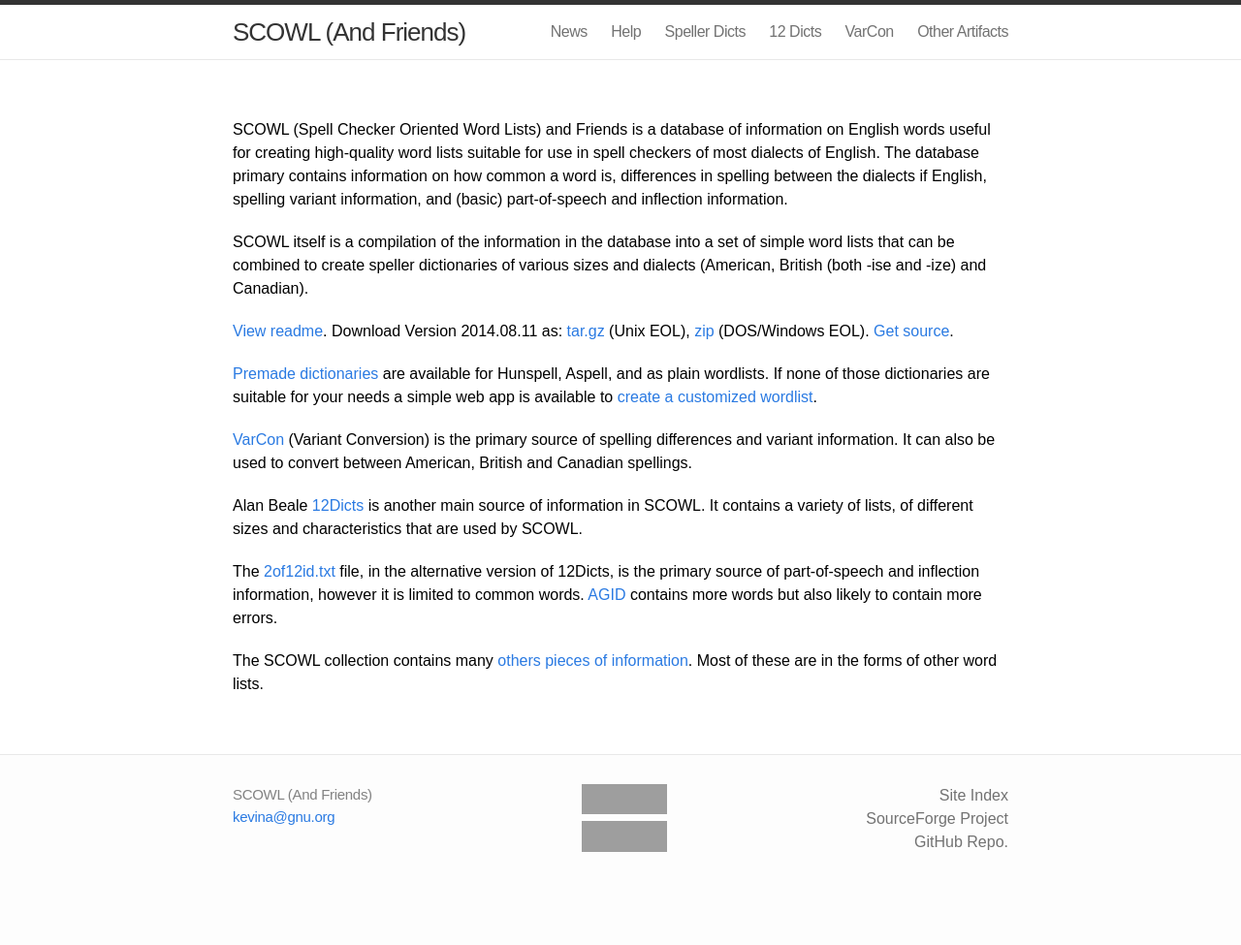
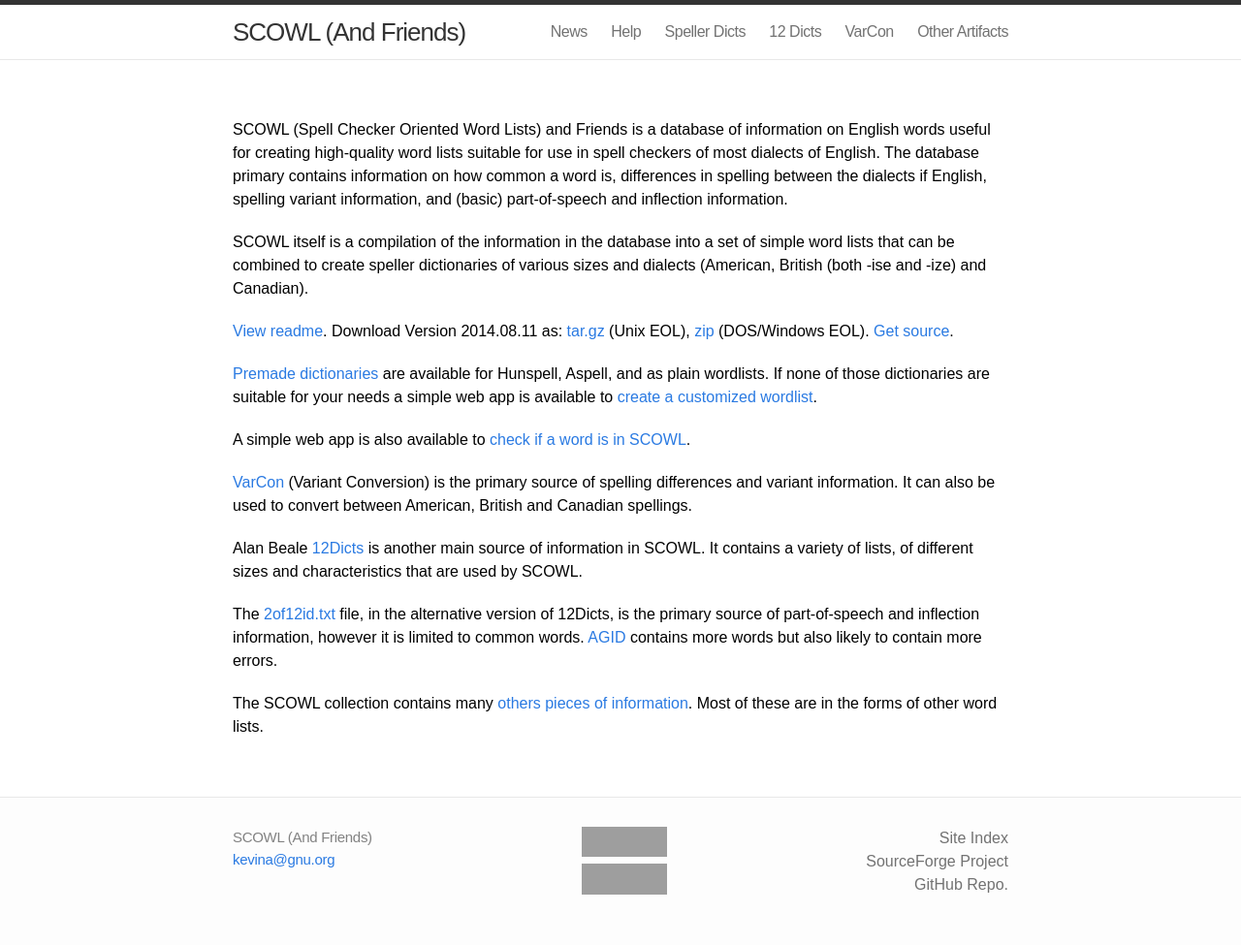
Before and after one commit to en-wl/wordlist, a Jekyll site: the page built from site/index.md, in a window 1280 px wide. Shown: the whole page at 97% size. Built offline with Jekyll 4.4.1, drawn with Linux system fonts in a browser that asks for light colours; Markdown is read by kramdown in place of the engine named in the settings; before the commit the page ends 931 px from its top, so only the background shows below that; grey boxes are pictures that could not be loaded.

Commit message:
Add a link to the word lookup web app on the SCOWL homepage.
Closes #83.

```diff
--- a/site/index.md
+++ b/site/index.md
@@ -25,6 +25,9 @@
 your needs a simple web app is available to
 [create a customized wordlist](http://app.aspell.net/create).
 
+A simple web app is also available to
+[check if a word is in SCOWL](http://app.aspell.net/lookup).
+
 [VarCon](varcon) (Variant Conversion) is the primary source of
 spelling differences and variant information.  It can also be used to
 convert between American, British and Canadian spellings.
```
